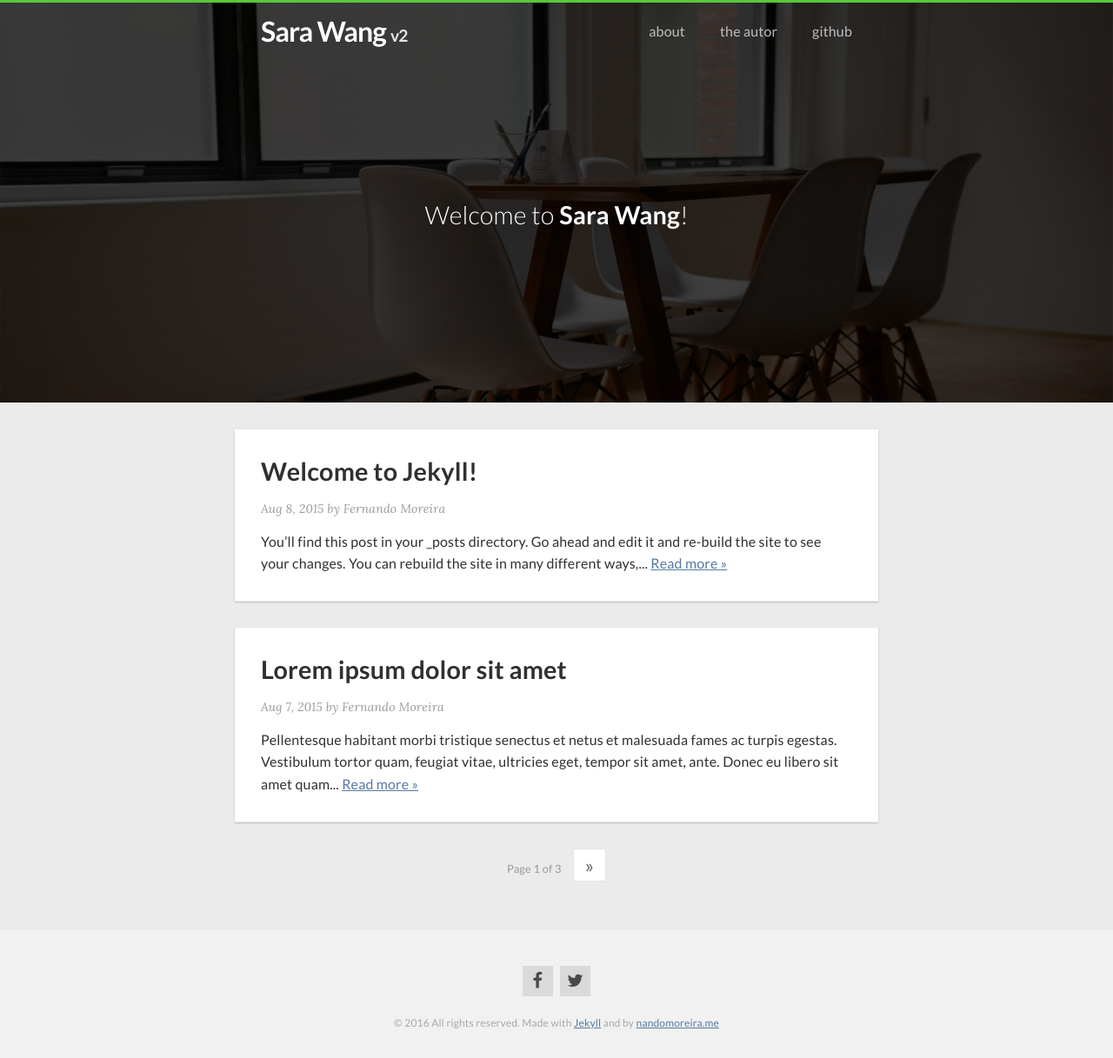
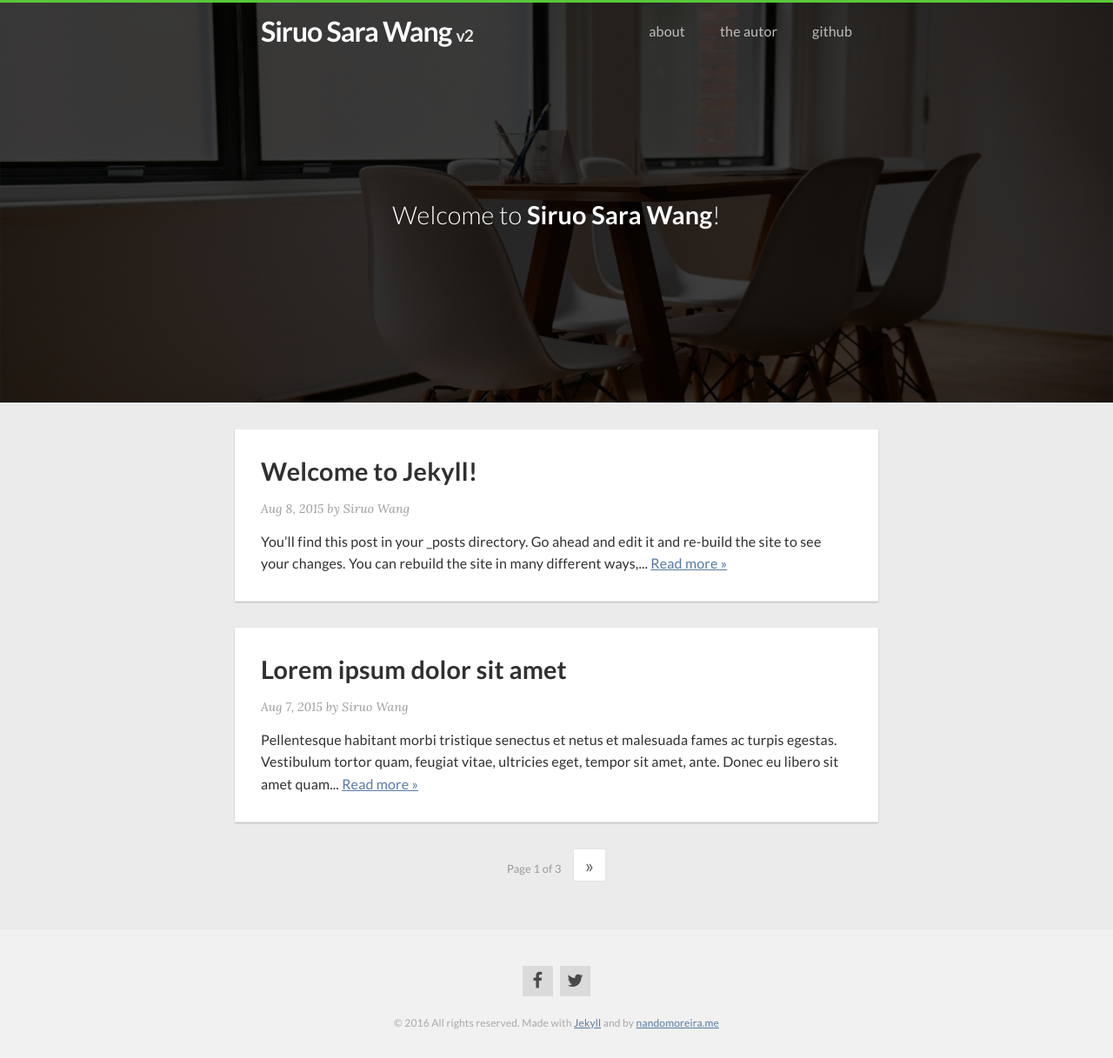
Before and after one commit to SiruoWang/SiruoWang.github.io, a Jekyll site: the page built from index.html, in a window 1280 px wide. Shown: the whole page at 87% size. Built offline with Jekyll 4.4.1, drawn with Linux system fonts in a browser that asks for light colours; nearby versions of some CDN libraries; the list of posts is cut into pages by our own code.

Commit message:
first commit

```diff
--- a/_config.yml
+++ b/_config.yml
@@ -1,20 +1,18 @@
 # Site settings
-title: Sara Wang
+title: Siruo Sara Wang
 email: sara.siruo@gmail.com
-description: Hue Hue Hue
+description:
 baseurl: ""
 url:
 
 author:
-  name     : 'Fernando Moreira'
-  email    : hi@nandomoreira.me
-  url      : http://nandomoreira.me
-  facebook : http://facebook.com/fernando.dev
-  twitter  : http://twitter.com/nandomoreirame
+  name     : 'Siruo Wang'
+  email    : sara.siruo@gmail.com
+  url      : http://siruowang.com
 
-github: https://github.com/nandomoreirame/zetsu
-disqus_shortname: "fernandomoreira"
-google_analytics: UA-52446115-1
+
+github: https://github.com/SiruoWang
+
 
 paginate: 2
 comments: true
```
